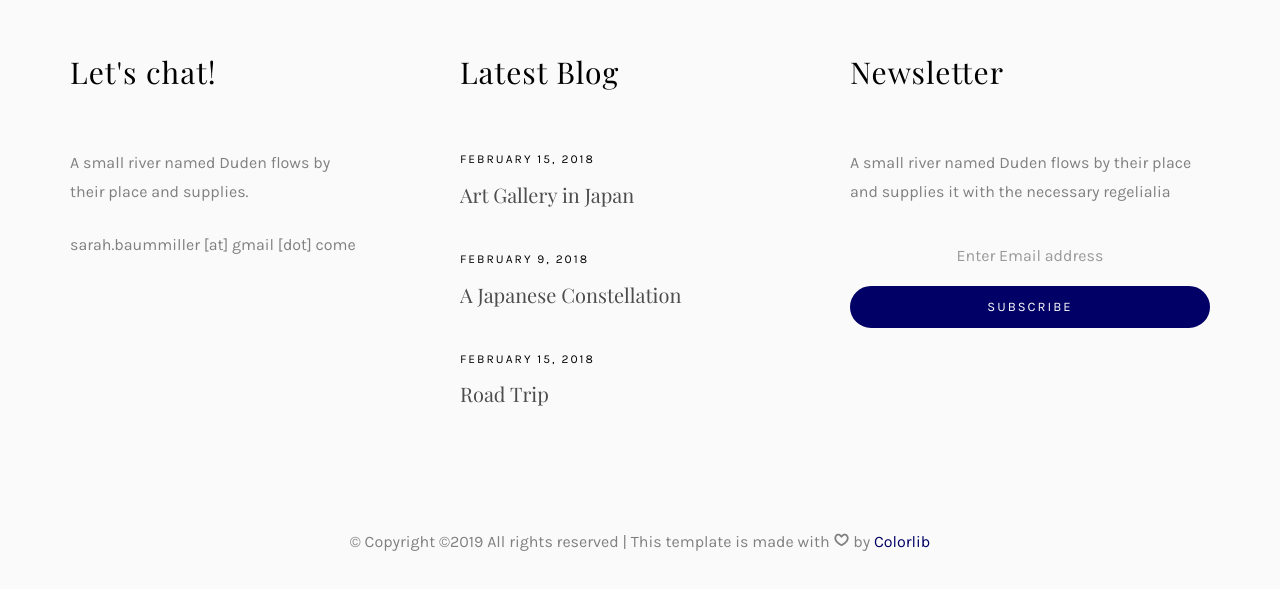
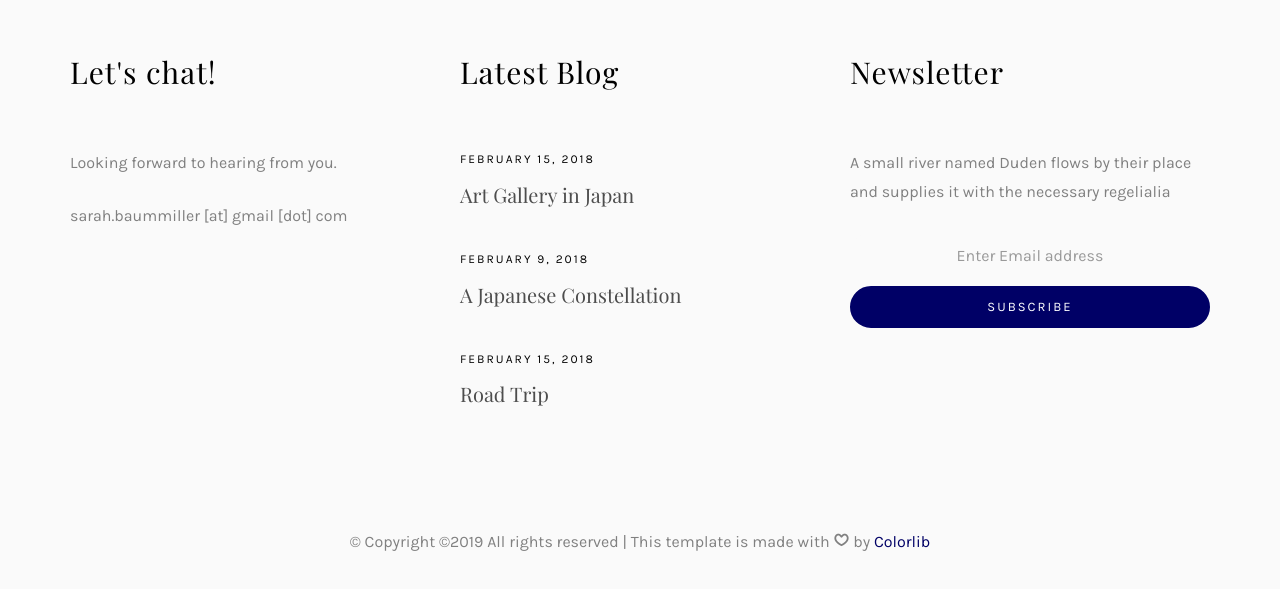
Before and after one commit to baumers/baumers.github.io, a plain HTML site: page supplementarymaterial.html in a window 1280 px wide. Shown: the part 2876-3465 px from the top of the page. Drawn offline with nearby package versions, Linux system fonts and the light colour scheme; files whose address does not match are found by name; a web font is replaced by a local one.

Commit message:
fix typo

```diff
--- a/supplementarymaterial.html
+++ b/supplementarymaterial.html
@@ -310,8 +310,8 @@
 							<div class="row">
 								<div class="col-md-10">
 									<h2>Let's chat!</h2>
-									<p>A small river named Duden flows by their place and supplies.</p>
-									<p>sarah.baummiller [at] gmail [dot] come</p>
+									<p>Looking forward to hearing from you.</p>
+									<p>sarah.baummiller [at] gmail [dot] com</p>
 
 								</div>
 							</div>
```
